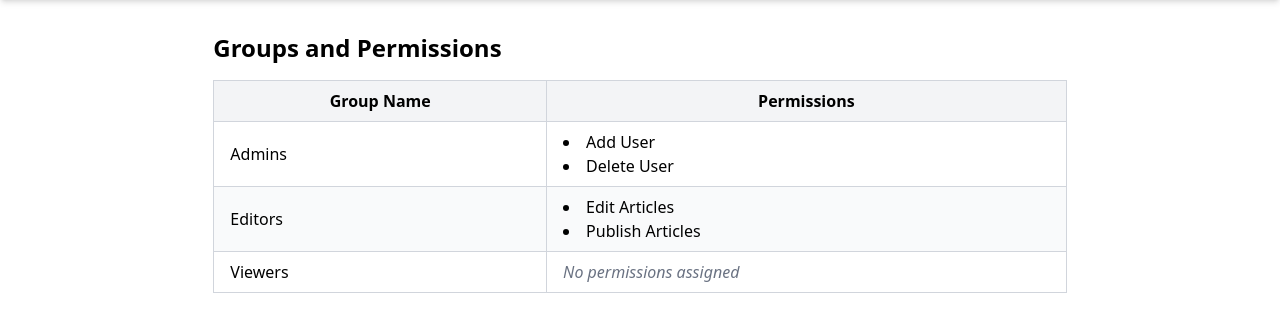
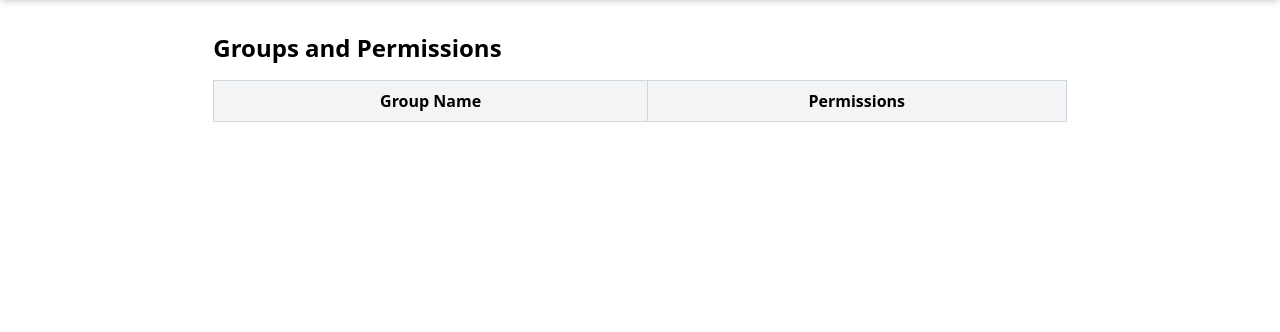
Before and after one commit to sajjadhossanshimanto/learn-django, a Django app: page /users/admin/group-list/ in a window 1280 px wide. Shown: the part 52-384 px from the top of the page. Run offline with Django 5.2, Linux system fonts and the light colour scheme; lists and menus that the app fills with data are empty.

Commit message:
group_listing makde dynamic

```diff
--- a/users/templates/admin/group_list.html
+++ b/users/templates/admin/group_list.html
@@ -25,38 +25,23 @@
           </thead>
           <tbody>
             <!-- Example group data -->
+             {% for g in groups %}
             <tr class="odd:bg-white even:bg-gray-50">
               <td class="border border-gray-300 px-4 py-2 font-medium">
-                Admins
+                {{g.name}}
               </td>
               <td class="border border-gray-300 px-4 py-2">
                 <ul class="list-disc list-inside">
-                  <li>Add User</li>
-                  <li>Delete User</li>
+                  {% for p in g.permissions.all %}
+                  <li>{{p.name}}</li>
+                  {% empty %}
+                  <span class="text-gray-500 italic">No permissions assigned</span>
+                  {% endfor %}
                 </ul>
               </td>
             </tr>
-            <tr class="odd:bg-white even:bg-gray-50">
-              <td class="border border-gray-300 px-4 py-2 font-medium">
-                Editors
-              </td>
-              <td class="border border-gray-300 px-4 py-2">
-                <ul class="list-disc list-inside">
-                  <li>Edit Articles</li>
-                  <li>Publish Articles</li>
-                </ul>
-              </td>
-            </tr>
-            <tr class="odd:bg-white even:bg-gray-50">
-              <td class="border border-gray-300 px-4 py-2 font-medium">
-                Viewers
-              </td>
-              <td class="border border-gray-300 px-4 py-2">
-                <span class="text-gray-500 italic"
-                  >No permissions assigned</span
-                >
-              </td>
-            </tr>
+            {% endfor %}
+
           </tbody>
         </table>
       </div>
--- a/users/views.py
+++ b/users/views.py
@@ -84,4 +84,5 @@ def assign_rule(request, user_id):
     return render(request, 'admin/assign_role.html', {'form': form, "user":user})
 
 def group_list(request):
-    return render(request, 'admin/group_list.html')
+    groups = Group.objects.all()
+    return render(request, 'admin/group_list.html', {'groups':groups})
```
